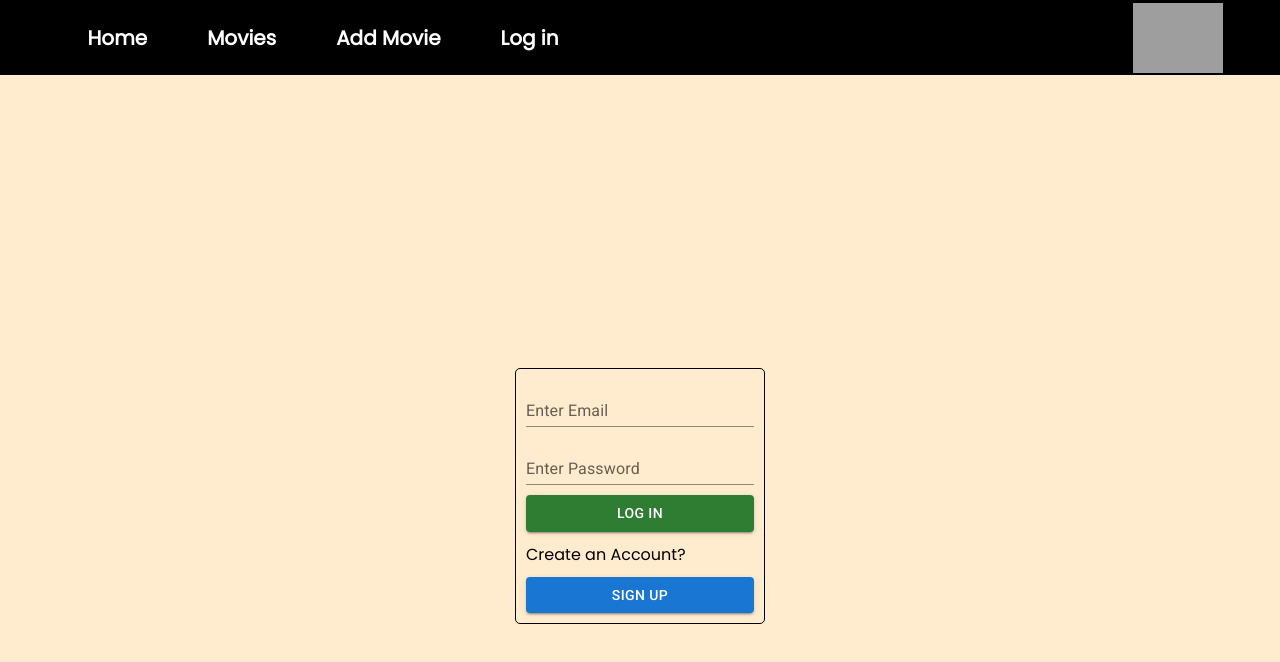
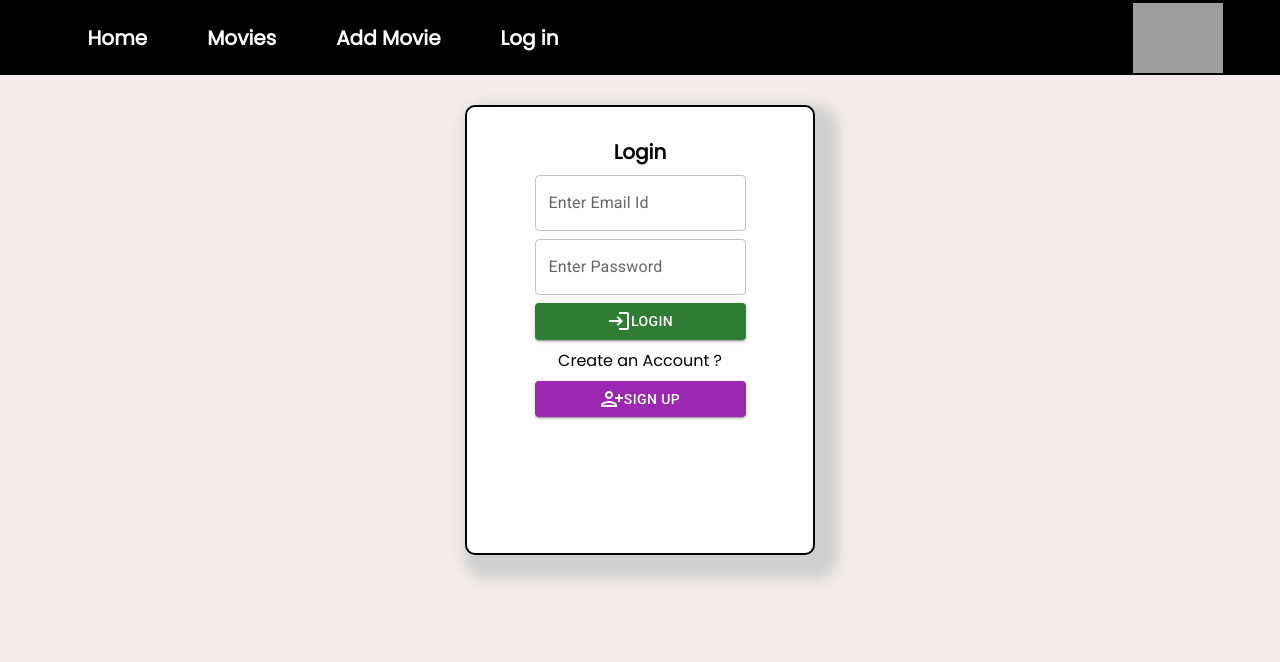
Before and after one commit to rakesh468/Movie-App, a React (Create React App) app: page /login in a window 1280 px wide. Shown: the top 662 px of the page. Built offline with nearby package versions, Linux system fonts and the light colour scheme; grey boxes are pictures that could not be loaded.

Commit message:
first commit

```diff
--- a/src/Home.css
+++ b/src/Home.css
@@ -1,13 +1,18 @@
-.home {
-  margin: 0;
+.home{
+  margin-top: 0px;
 }
-.home-image {
+.poster-image{
+  margin-top: 0px;
+  width: 100%;
   height: 100%;
-  width: 100vw;
+  object-fit: cover;
+  text-align: center;
+
 }
-@media (max-width: 720px) {
-  .home-image {
-    object-fit: cover;
-    height: 100vh;
+@media (max-width:720px){
+  .poster-image{
+    height: 100%;
+    width: 100%;
   }
+
 }
--- a/src/Home.js
+++ b/src/Home.js
@@ -4,7 +4,8 @@ import "./Home.css";
 export function Home() {
   return (
     <div className="home">
-     <img  className="home-image" src="https://images.unsplash.com/photo-1574375927938-d5a98e8ffe85?ixlib=rb-1.2.1&ixid=MnwxMjA3fDB8MHxzZWFyY2h8NHx8bmV0ZmxpeHxlbnwwfHwwfHw%3D&w=1000&q=80" alt="poster"/>
+    {/* <h1> <span style={{color:"red"}}>Welcome to Netflix </span></h1> */}
+    <img src="https://www.allconnect.com/wp-content/uploads/2020/02/netflix-review-hero-image-0224.png" alt="poster"className="poster-image"/>
     </div>
   );
 }
--- /dev/null
+++ b/src/components/Addmovie.css
@@ -0,0 +1,4 @@
+.movie-form{
+    padding-left: 5px;
+    padding-right: 5px;
+}
--- a/src/components/Addmovie.js
+++ b/src/components/Addmovie.js
@@ -4,6 +4,7 @@ import Button from "@mui/material/Button";
 import { useHistory } from "react-router-dom";
 import { useFormik } from "formik";
 import * as yup from "yup";
+import "./Addmovie.css";
 
 export const formvalidationSchema = yup.object({
   name: yup.string().required("Name Required"),
--- a/src/components/Login.css
+++ b/src/components/Login.css
@@ -1,22 +1,32 @@
-.login-form {
-  height: min-content;
-  width: 250px;
-  position: fixed;
-  margin-top: 12vh;
-  top: 50%;
-  left: 50%;
-  transform: translate(-50%, -50%);
-  border: 1px solid black;
-  border-radius: 5px;
-  padding: 10px;
+.mains{
+  text-align: center;
+  justify-content: center;
+  display: flex;
+  background-color: rgb(243, 236, 236);
+  height: 100vh;
 
 }
-body{
-  background-color: blanchedalmond;
+.sub-mains{
+  display: flex;
+  flex-direction: row;
+  justify-content: center;
+  height: 450px;
+  width: 350px;
+  box-shadow: 11px 12px 13px 12px rgb(207, 207, 207);
+  padding-top: 30px;
+  border-radius: 10px;
+  background-color: white;
+  margin-top: 30px;
+  border: 2px solid black;
+
 }
-.login-form {
+form{
   display: flex;
   flex-direction: column;
-  align-items: stretch;
-  gap: 10px;
+  gap: 8px;
+
 }
+header{
+  font-size:20px;
+  font-weight: bolder;
+}
--- a/src/components/Login.js
+++ b/src/components/Login.js
@@ -6,6 +6,8 @@ import * as yup from "yup";
 import "./Login.css";
 import Snackbar from "@mui/material/Snackbar";
 import MuiAlert from "@mui/material/Alert";
+import LoginIcon from "@mui/icons-material/Login";
+import PersonAddAltIcon from "@mui/icons-material/PersonAddAlt";
 import React from "react";
 
 const formValidationSchema = yup.object({
@@ -62,36 +64,44 @@ export function Login() {
      });
      }
   return (
-    <div>
-      <div>
-      <form className="login-form" onSubmit={handleSubmit}>
+    <div className="mains">
+      <div className="sub-mains">
+        <form onSubmit={handleSubmit}>
+          <header>Login</header>
           <TextField
+            id="email"
+            name="email"
+            value={values.email}
             onChange={handleChange}
             onBlur={handleBlur}
-          id="email"
             type="email"
-          variant="standard"
-          label="Enter Email"
+            label="Enter Email Id"
             error={errors.email && touched.email}
-          value={values.email}
             helperText={errors.email && touched.email && errors.email}
           />
+
           <TextField
+            id="password"
+            name="password"
+            type="password"
             onChange={handleChange}
             onBlur={handleBlur}
-          value={values.password}
-          id="password"
-          type="password"
-          variant="standard"
             label="Enter Password"
             error={errors.password && touched.password}
+            value={values.password}
             helperText={errors.password && touched.password && errors.password}
           />
-        <Button variant="contained" color="success" type="submit">
-          Log In
+          <Button type="submit" variant="contained" color="success">
+            <LoginIcon />
+            Login
           </Button>
-        <p>Create an Account?</p>
-        <Button onClick={() => history.push("/signup")} variant="contained">
+          <p>Create an Account ?</p>
+          <Button
+            variant="contained"
+            color="secondary"
+            onClick={() => history.push("/signup")}
+          >
+            <PersonAddAltIcon />
             Sign up
           </Button>
           </form>
--- a/src/components/Navbar/Navbar.css
+++ b/src/components/Navbar/Navbar.css
@@ -18,7 +18,7 @@
 }
 .nav-links{
     display: flex;
-    justify-content: flex-start;
+    /* justify-content: flex-start; */
     list-style: none;
     width: 75%;
 }
--- a/src/components/Navbar/Navbar.js
+++ b/src/components/Navbar/Navbar.js
@@ -35,7 +35,7 @@ export function Navbar() {
         {ismobile ? <CloseIcon /> : < MenuRoundedIcon htmlColor="black" />}
       </button>
       <img
-        onClick={() => history.push("/movies")}
+        onClick={() => history.push("/")}
         src="https://download.logo.wine/logo/Netflix/Netflix-Logo.wine.png"
         className="Logo"
         alt="logo"
--- a/src/components/Signup.css
+++ b/src/components/Signup.css
@@ -1,23 +1,32 @@
-.signup-form{
-    height: min-content;
-    width: 250px;
-    position:fixed;
-    margin-top:10vh ;
-    top:50%;
-    left:50%;
-    transform: translate(-50%,-50%);
-    border: 1px solid black;
-    border-radius: 5px;
-    padding: 10px;
-
+.sign-main{
+    text-align: center;
+    justify-content: center;
+    display: flex;
+    background-color: rgb(243, 236, 236);
+    height: 100vh;
 
 }
-body{
-    background-color: blanchedalmond;
+.sign-sub-main{
+    display: flex;
+    gap: 10px;
+    flex-direction: row;
+    justify-content: center;
+    height: 350px;
+    width: 350px;
+    box-shadow: 11px 12px 13px 12px rgb(207, 207, 207);
+    padding-top: 30px;
+    border-radius: 10px;
+    background-color: white;
+    margin-top: 30px;
+    border:2x solid black;
+
 }
-.signup-form{
+.sign-form{
     display: flex;
     flex-direction: column;
-    align-items: stretch;
     gap: 10px;
 }
+header{
+    font-size:20px;
+    font-weight: bolder;
+}
--- a/src/components/Signup.js
+++ b/src/components/Signup.js
@@ -62,15 +62,17 @@ export function Signup() {
      });
      }
   return (
-    <div>
-      <div>
-      <form className="signup-form" onSubmit={handleSubmit}>
+    <div className="sign-main">
+      <div className="sign-sub-main">
+
+      <form className="sign-form" onSubmit={handleSubmit}>
+      <header>Sign up</header>
         <TextField
           onChange={handleChange}
           onBlur={handleBlur}
           id="email"
           type="email"
-          variant="standard"
+          variant="filled"
           label="Enter Email"
           error={errors.email && touched.email}
           value={values.email}
@@ -82,7 +84,7 @@ export function Signup() {
           value={values.password}
           id="password"
           type="password"
-          variant="standard"
+          variant="filled"
           label="Enter Password"
           error={errors.password && touched.password}
           helperText={errors.password && touched.password && errors.password}
--- a/src/index.css
+++ b/src/index.css
@@ -1,5 +1,6 @@
 *{
   margin:0;
+
 }
 body {
   margin: 0;
```
Lines whose indentation alone changed are shown as unchanged.
